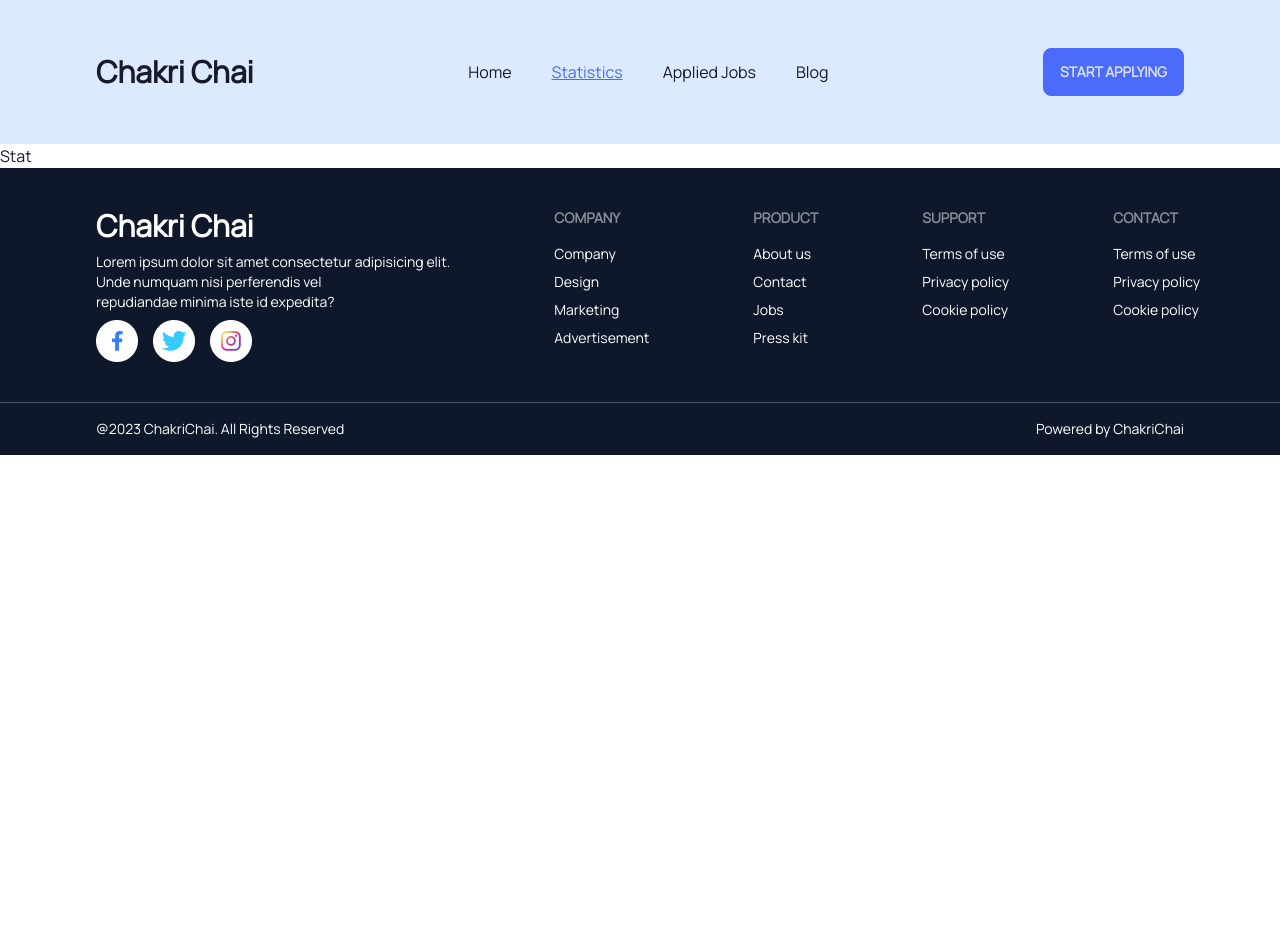
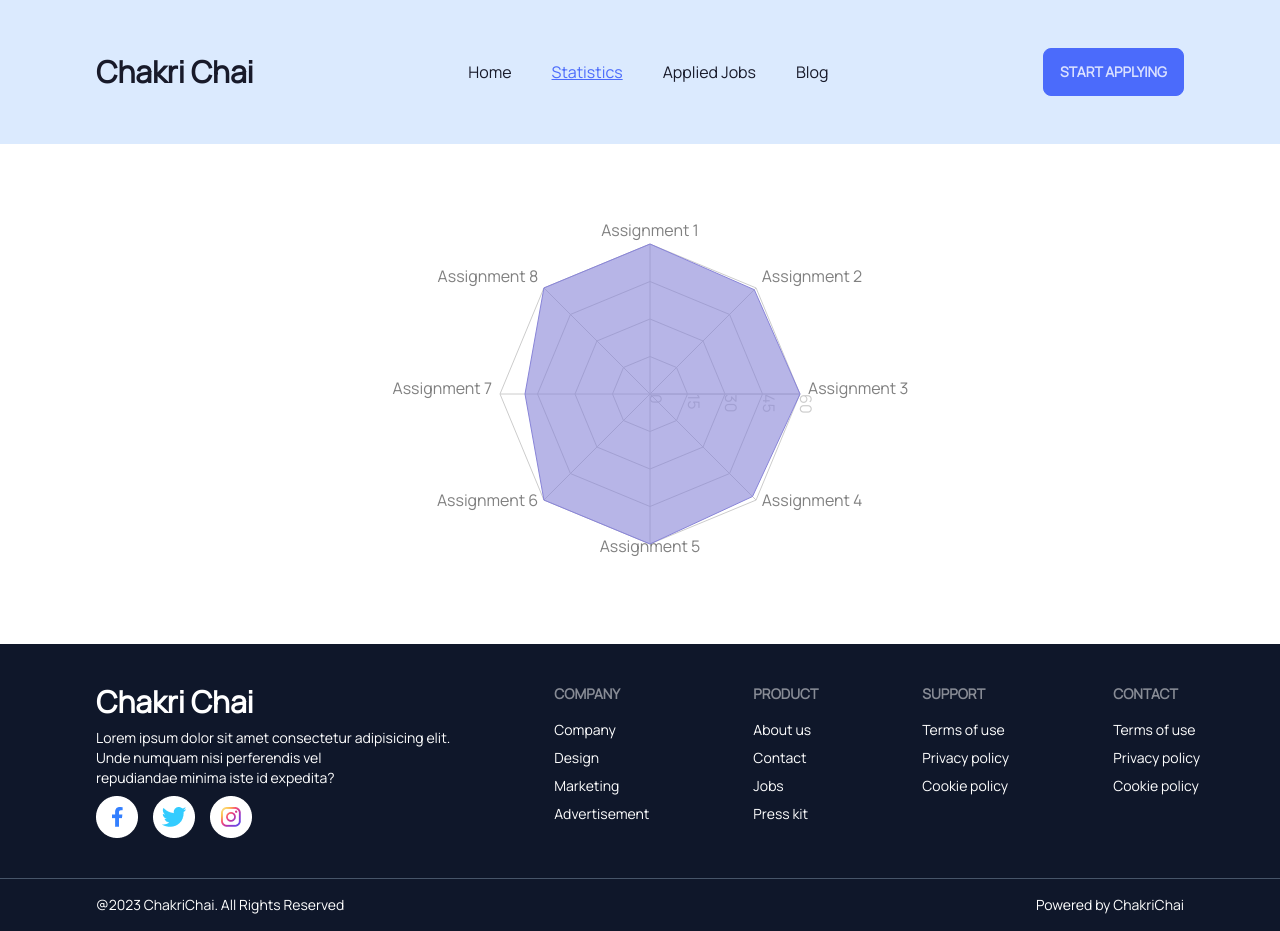
Before and after one commit to mishukmahbub/ChakriChai, a React (Vite) app in the folder ChakriChai-MishukMahbub/: page /statistics in a window 1280 px wide. Before the commit the page ends 800 px from the top, so only its background shows below. Built offline with nearby package versions, Linux system fonts and the light colour scheme.

Commit message:
statistics done

```diff
--- a/ChakriChai-MishukMahbub/src/components/AppliedCard.jsx
+++ b/ChakriChai-MishukMahbub/src/components/AppliedCard.jsx
@@ -35,7 +35,7 @@ const AppliedCard = ({ job }) => {
                         </div>
                     </div>
                     <Link className='col-span-1' to={`/job-details/${job.id}`}>
-                        <button className='btn btn-primary w-40 rounded-lg mt-6'>View Details</button>
+                        <button className='btn btn-primary w-40 rounded-lg'>View Details</button>
                     </Link>
                 </div>
             </div>
--- a/ChakriChai-MishukMahbub/src/components/Stat.jsx
+++ b/ChakriChai-MishukMahbub/src/components/Stat.jsx
@@ -1,9 +1,80 @@
 import React from 'react';
+import {
+    Radar,
+    RadarChart,
+    PolarGrid,
+    PolarAngleAxis,
+    PolarRadiusAxis,
+    Tooltip
+} from "recharts";
+const Stat = () => {
+    const data = [
+        {
+            assignment: "Assignment 1",
+            obtainedMark: 60,
+            fullMark: 60
+        },
+        {
+            assignment: "Assignment 2",
+            obtainedMark: 59,
+            fullMark: 60
+        },
+        {
+            assignment: "Assignment 3",
+            obtainedMark: 60,
+            fullMark: 60
+        },
+        {
+            assignment: "Assignment 4",
+            obtainedMark: 58,
+            fullMark: 60
+        },
+        {
+            assignment: "Assignment 5",
+            obtainedMark: 60,
+            fullMark: 60
+        },
+        {
+            assignment: "Assignment 6",
+            obtainedMark: 60,
+            fullMark: 60
+        },
+        {
+            assignment: "Assignment 7",
+            obtainedMark: 50,
+            fullMark: 60
+        },
+        {
+            assignment: "Assignment 8",
+            obtainedMark: 60,
+            fullMark: 60
+        }
 
-const Stat = () => {
+    ];
+
     return (
-        <div>
-            <p>Stat</p>
+        <div className=''>
+            <RadarChart
+                className='mx-auto'
+                cx={400}
+                cy={250}
+                outerRadius={150}
+                width={780}
+                height={500}
+                data={data}
+            >
+                <PolarGrid />
+                <PolarAngleAxis dataKey="assignment" />
+                <PolarRadiusAxis />
+                <Radar
+                    name="Marks"
+                    dataKey="obtainedMark"
+                    stroke="#8884d8"
+                    fill="#8884d8"
+                    fillOpacity={0.6}
+                />
+                <Tooltip></Tooltip>
+            </RadarChart>
         </div>
     );
 };
```
